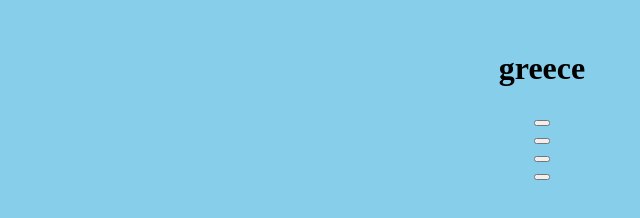
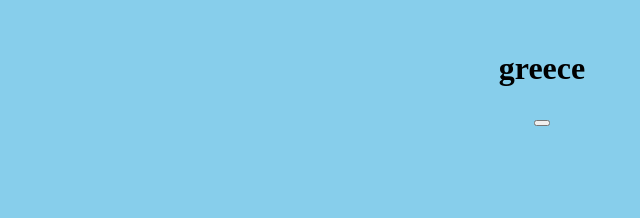
Before and after one commit to MasonWalker24/moms-project, a plain HTML site: page country.html in a window 1280 px wide. Shown: the full height of the page, 98-738 px from the left. Drawn offline with Linux system fonts and the light colour scheme.

Commit message:
Update country.html

```diff
--- a/country.html
+++ b/country.html
@@ -11,16 +11,4 @@
 <center>
 <a href=""><button></button></a>
 </center>
-</div>
-<center>
-<a href=""><button></button></a>
-</center>
-</div>
-<center>
-<a href=""><button></button></a>
-</center>
-</div>
-<center>
-<a href=""><button></button></a>
-</center>
 </body>
```
